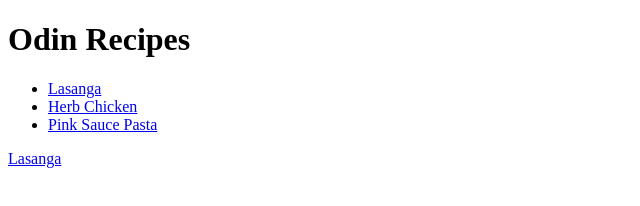
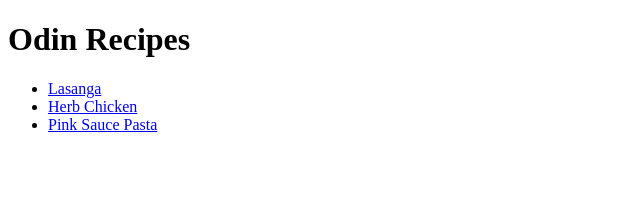
Before and after one commit to Keago99/odin-recipes, a plain HTML site: page index.html in a window 1280 px wide. Shown: the full height of the page, 0-640 px from the left. Drawn offline with Linux system fonts and the light colour scheme.

Commit message:
Fixed the additional link in index.

```diff
--- a/index.html
+++ b/index.html
@@ -13,6 +13,5 @@
         <li><a href="recipes/herb-chicken.html">Herb Chicken</a></li>
         <li><a href="recipes/Pink sauce pasta.html">Pink Sauce Pasta</a></li>
     </ul>
-        <a href="recipes/lasanga.html">Lasanga</a>
 </body>
 </html>
```
